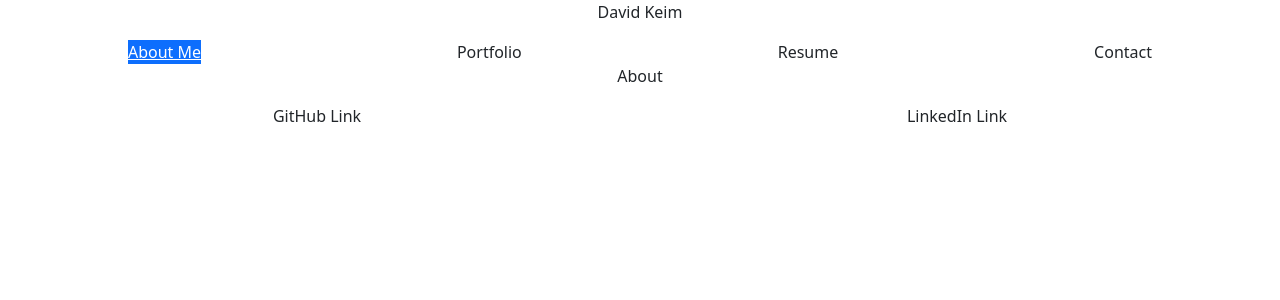
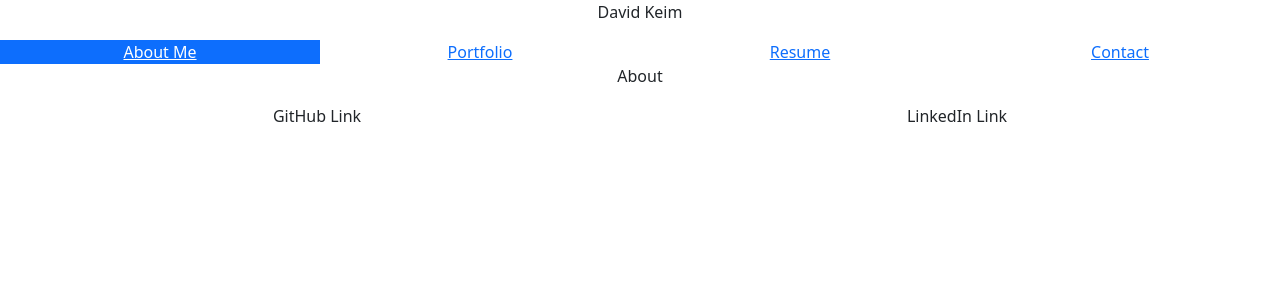
Before and after one commit to keimdm/react-portfolio-challenge, a React (Create React App) app: page / in a window 1280 px wide. Shown: the top 300 px of the page. Built offline with nearby package versions, Linux system fonts and the light colour scheme.

Commit message:
formatting

```diff
--- a/src/components/Navigation.js
+++ b/src/components/Navigation.js
@@ -6,25 +6,25 @@ function Navigation({ currentPage, handlePageChange }) {
             <a
                 href="#about-me"
                 onClick={() => handlePageChange('about-me')}
-                className={currentPage === 'about-me' ? 'bg-primary text-white' : 'nav-link'}
+                className={currentPage === 'about-me' ? 'bg-primary text-white w-25  text-center' : 'w-25 text-center'}
             >About Me
             </a>
             <a
                 href="#portfolio"
                 onClick={() => handlePageChange('portfolio')}
-                className={currentPage === 'portfolio' ? 'bg-primary text-white' : 'nav-link'}
+                className={currentPage === 'portfolio' ? 'bg-primary text-white w-25 text-center' : 'w-25 text-center'}
             >Portfolio
             </a>
             <a
                 href="#resume"
                 onClick={() => handlePageChange('resume')}
-                className={currentPage === 'resume' ? 'bg-primary text-white' : 'nav-link'}
+                className={currentPage === 'resume' ? 'bg-primary text-white w-25 text-center' : 'w-25 text-center'}
             >Resume
             </a>
             <a
                 href="#contact"
                 onClick={() => handlePageChange('contact')}
-                className={currentPage === 'contact' ? 'bg-primary text-white' : 'nav-link'}
+                className={currentPage === 'contact' ? 'bg-primary text-white w-25 text-center' : 'w-25 text-center'}
             >Contact
             </a>
         </div>
```
